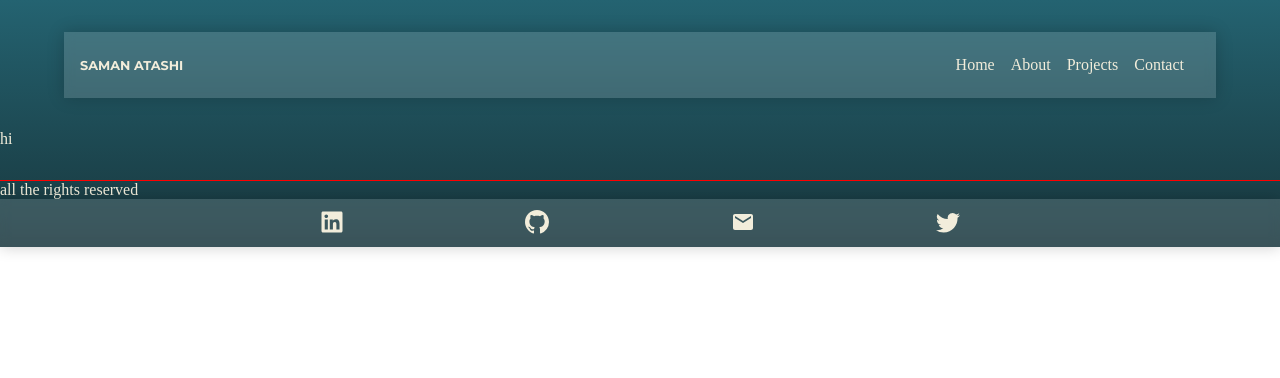
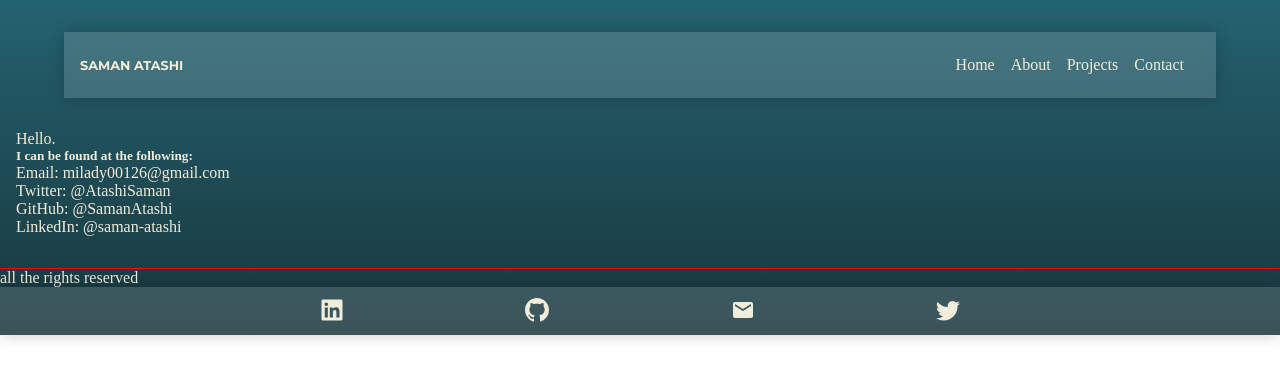
Before and after one commit to SamanAtashi/Portfolio-V.1, a React (Create React App) app: page /Contact in a window 1280 px wide. Shown: the top 378 px of the page. Built offline with nearby package versions, Linux system fonts and the light colour scheme.

Commit message:
Finish contact info

```diff
--- a/src/Components/Contact/Contact.js
+++ b/src/Components/Contact/Contact.js
@@ -1,7 +1,21 @@
 import React from 'react';
+import classes from './Contact.module.css';
 
 const Contact = () => {
-	return <p>hi</p>;
+	return (
+		<section className={classes.container} id="Contact">
+			<article>
+				<header>Hello.</header>
+				<h5>I can be found at the following:</h5>
+				<ul>
+					<li>Email: milady00126@gmail.com</li>
+					<li>Twitter: @AtashiSaman</li>
+					<li>GitHub: @SamanAtashi</li>
+					<li>LinkedIn: @saman-atashi</li>
+				</ul>
+			</article>
+		</section>
+	);
 };
 
 export default Contact;
--- a/src/Components/Contact/Contact.module.css
+++ b/src/Components/Contact/Contact.module.css
@@ -0,0 +1,3 @@
+.container{
+    margin: 1rem;
+}
```
